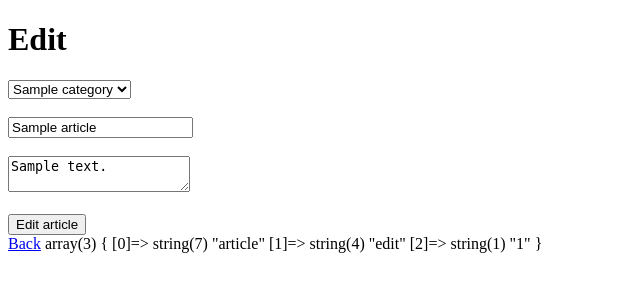
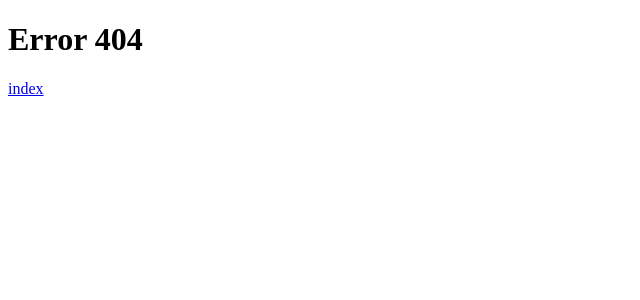
Before and after one commit to CRAZYMIXAKER/MVC, a PHP site: page /article/edit/1 in a window 1280 px wide. Shown: the top 300 px of the page, without its empty margins (0-640 px from the left). Run offline with PHP 8.4, Linux system fonts and the light colour scheme; tables that the repository leaves empty hold one stand-in row (values such as "Sample post"); data that the repository does not hold is empty.

Commit message:
routing/Start

```diff
--- a/controllers/article/add.php
+++ b/controllers/article/add.php
@@ -8,7 +8,7 @@ if ($_SERVER['REQUEST_METHOD'] === 'POST') {
 
 	if (empty($articleValidate)) {
 		articleAdd($fields);
-		header('Location:' . BASE_URL . 'article/index');
+		header('Location:' . BASE_URL);
 		exit();
 	}
 } else {
--- a/controllers/article/article.php
+++ b/controllers/article/article.php
@@ -1,7 +1,7 @@
 <?php
 
-$id = checkId(URL_PARAMS[2] ?? '');
-$article = articlesOne($id);
+$id = checkId(URL_PARAMS['id']);
+$article = articlesOne((int)$id);
 $hasArticle = $article !== false;
 
 $pageTitle = 'Article';
--- /dev/null
+++ b/controllers/errors/e404.php
@@ -0,0 +1,6 @@
+<?php
+
+//404 http
+
+$pageTitle = 'Error 404';
+$pageContent = template('errors/v_404');
--- a/core/system.php
+++ b/core/system.php
@@ -28,37 +28,28 @@ function checkId(string $id)
 	}
 }
 
-function checkPath(string $foldersName, string $controllersName)
+function parseUrl(string $url, array $routes): array
 {
-	if (checkFoldersName($foldersName) && checkFilesName($controllersName)) {
-		$path = "controllers/$foldersName/$controllersName.php";
-		if (file_exists($path)) {
-			return $path;
+	$res = [
+		'controller' => 'errors/e404',
+		'params' => []
+	];
+
+	foreach ($routes as $route) {
+		$matches = [];
+
+		if (preg_match($route['test'], $url, $matches)) {
+			$res['controller'] = $route['controller'];
+
+			if (isset($route['params'])) {
+				foreach ($route['params'] as $name => $num) {
+					$res['params'][$name] = $matches[$num];
+				}
+			}
+			break;
 		}
-		// else {
-		// 	error('errors/v_404');
-		// 	// exit();
-		// }
 	}
+	//find route, parse params
+
+	return $res;
 }
-
-function checkFoldersName(string $name)
-{
-	return preg_match('/^[a-z]{1,35}$/', $name);
-}
-
-function checkFilesName(string $name)
-{
-	return preg_match('/^[a-z]{1,35}$/', $name);
-}
-
-function parseUrl($url)
-{
-	$params = explode('/', $url);
-	$cnt = count($params);
-
-	if ($params[$cnt - 1] === '') {
-		unset($params[$cnt - 1]);
-	}
-	return $params;
-}
--- a/index.php
+++ b/index.php
@@ -2,18 +2,20 @@
 
 include_once('init.php');
 
-define('URL_PARAMS', parseUrl($_GET['querysystemurl'] ?? ''));
+$routes = include('routes.php');
+$url = $_GET['querysystemurl'] ?? '';
+$routerRes = parseUrl($url, $routes);
+$cname = $routerRes['controller'];
+define('URL_PARAMS', $routerRes['params']);
 
-$fname = URL_PARAMS[0] ?? 'article';
-$cname = URL_PARAMS[1] ?? 'index';
-$path = checkPath($fname, $cname);
+$path = "controllers/$cname.php";
 $pageTitle = 'Error 404';
 $pageContent = '';
 
-if ($path) {
+if (file_exists($path)) {
 	include_once($path);
 } else {
-	$pageContent = error('errors/v_404');
+	exit('Programmer...'); //fatal error
 }
 
 $html = template('base/v_main', [
@@ -24,4 +26,4 @@ $html = template('base/v_main', [
 echo $html;
 
 
-var_dump(URL_PARAMS);
+// var_dump(URL_PARAMS);
--- /dev/null
+++ b/routes.php
@@ -0,0 +1,28 @@
+<?php
+return (function () {
+	$intGT0 = '[1-9]+\d*';
+	return [
+		[
+			'test' => '/^$/',
+			'controller' => 'article/index'
+		],
+		[
+			'test' => '/^article\/add$/',
+			'controller' => 'article/add'
+		],
+		[
+			'test' => "/^article\/article\/($intGT0)$/",
+			// 'test' => '/^article\/article\/([1-9]+\d*)\/delete$/',
+			'controller' => 'article/article',
+			'params' => ['id' => 1]
+		],
+		[
+			'test' => '/^article\/edit$/',
+			'controller' => 'article/edit'
+		],
+		[
+			'test' => '/^category$/',
+			'controller' => 'category'
+		]
+	];
+})();
--- a/views/article/v_add.php
+++ b/views/article/v_add.php
@@ -18,4 +18,4 @@
 	<div class="error"><?= $articleValidate['general'] ?></div></br>
 	<button>Add article</button>
 </form></br>
-<a href="<?= BASE_URL ?>article/index">Back</a>
+<a href="<?= BASE_URL ?>">Index</a>
--- a/views/errors/v_404.php
+++ b/views/errors/v_404.php
@@ -1,4 +1,4 @@
 <div>
 	<h1>Error 404</h1>
-	<a href="index.php?f=article&c=index">index</a>
+	<a href="<?= BASE_URL ?>">index</a>
 </div>
```
